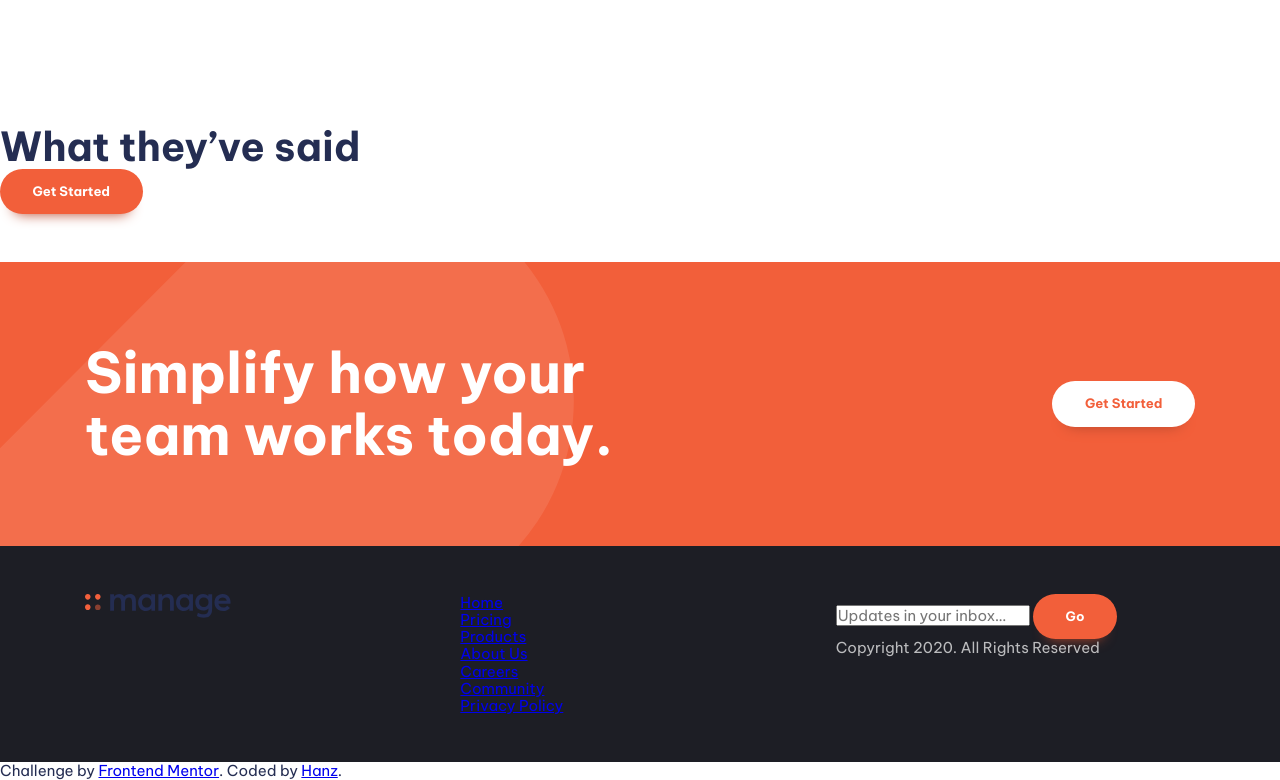
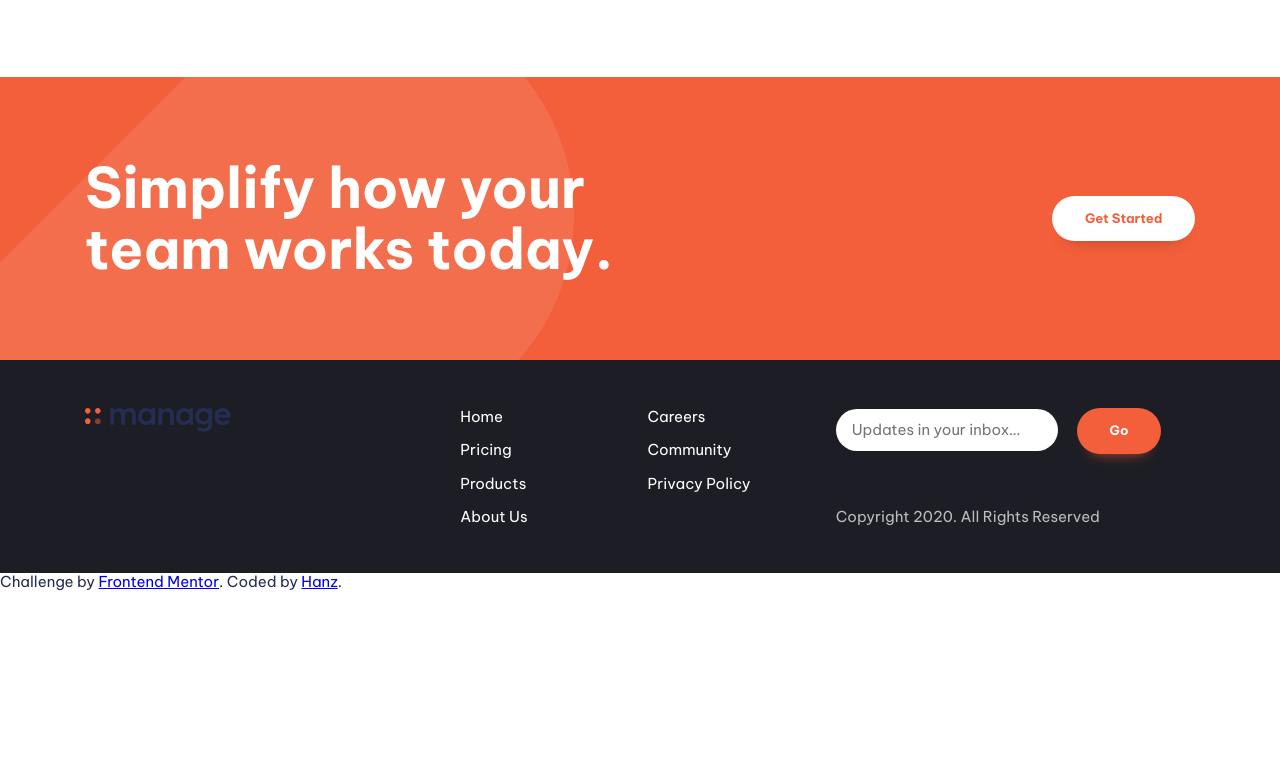
Before and after one commit to fivehanz/frontend-mentor-challenge-manage, a website built with Vite: page index.html in a window 1280 px wide. Shown: the part 1191-1971 px from the top of the page. After the commit the page ends 1782 px from the top, so only its background shows below. Built offline with nearby package versions, Linux system fonts and the light colour scheme.

Commit message:
chore: footer

```diff
--- a/index.html
+++ b/index.html
@@ -114,10 +114,11 @@
       </div>
     </section>
 
-    <section class="carousal | padding-block-700 ">
+    <!-- Carousal -->
+    <!-- <section class="carousal | padding-block-700 ">
       <h2 class="fs-secondary-heading fw-bold">What they’ve said</h2>
-      <!-- Carousal -->
-      <!-- Anisha Li “Manage has supercharged our team’s workflow. The ability to
+
+      Anisha Li “Manage has supercharged our team’s workflow. The ability to
   maintain visibility on larger milestones at all times keeps everyone
   motivated.” Ali Bravo “We have been able to cancel so many other
   subscriptions since using Manage. There is no more cross-channel confusion
@@ -125,9 +126,9 @@
   provide structure and process. It keeps us organized and focused. I can’t
   stop recommending them to everyone I talk to!” Shanai Gough “Their software
   allows us to track, manage and collaborate on our projects from anywhere. It
-  keeps the whole team in-sync without being intrusive.”  -->
+  keeps the whole team in-sync without being intrusive.”
       <button class="button">Get Started</button>
-    </section>
+    </section> -->
 
     <section class="cta | padding-block-900 bg-accent-400 text-neutral-100">
       <div class="container">
@@ -174,7 +175,7 @@
             </ul>
           </nav>
         </div>
-        <div>
+        <div class="primary-footer-form">
           <form action="">
             <input type="email" placeholder="Updates in your inbox…">
             <button class="button">Go</button>
--- a/style.css
+++ b/style.css
@@ -389,3 +389,33 @@ p[data-width="wide"] {
   background-repeat: no-repeat;
   opacity: 0.1;
 }
+
+.footer-nav {
+  columns: 2;
+}
+
+.footer-nav a {
+  color: var(--color-neutral-100);
+  text-decoration: none;
+}
+
+.footer-nav li {
+  margin: 0 0 1rem 0;
+}
+
+.footer-nav a:is(:hover, :focus) {
+  color: var(--color-accent-400);
+}
+
+.primary-footer-form {
+  display: flex;
+  flex-direction: column;
+  justify-content: space-between;
+}
+
+.primary-footer-form input {
+  border-radius: 100vw;
+  border: 0;
+  padding: var(--size-300) var(--size-400);
+  margin: 0 1rem 0 0;
+}
```
